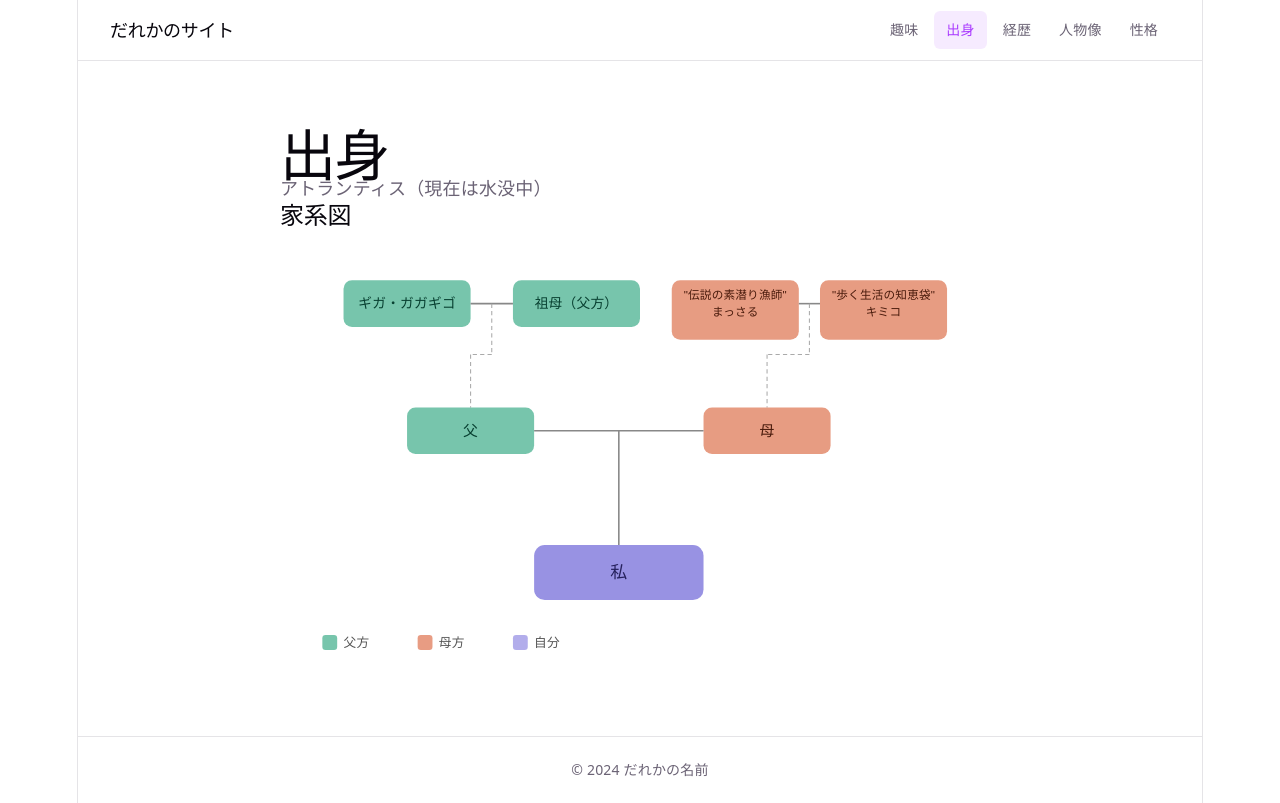
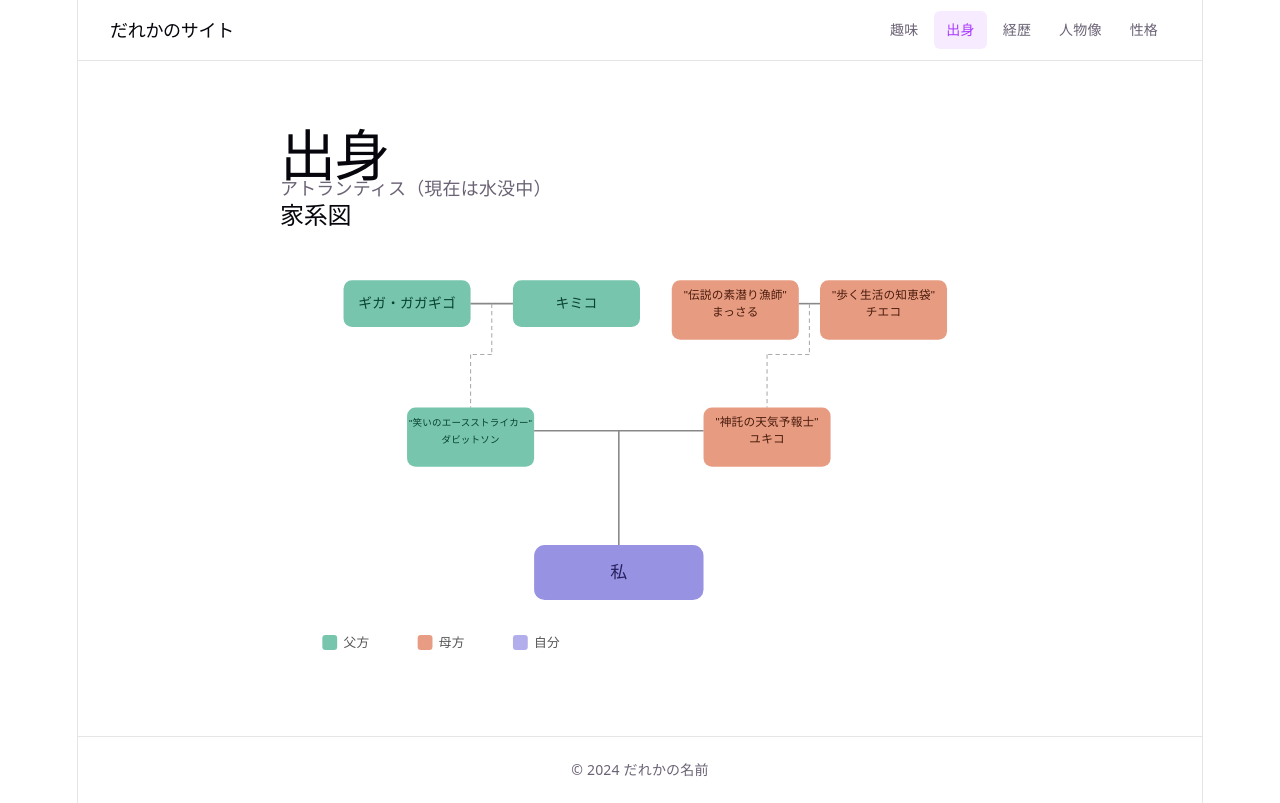
Before and after one commit to riyotaitai/darekanosaito, a React (Vite) app: page /origin in a window 1280 px wide. Built offline with nearby package versions, Linux system fonts and the light colour scheme.

Commit message:
最終変更

```diff
--- a/src/pages/Origin.jsx
+++ b/src/pages/Origin.jsx
@@ -35,7 +35,7 @@ function Origin() {
         {/* ── 祖母（父方） ── */}
         <rect x="220" y="40" width="120" height="44" rx="8" fill="#1D9E75" opacity="0.6" />
         <text x="280" y="62" textAnchor="middle" dominantBaseline="central" fontSize="13" fontWeight="500" fill="#084031">
-          祖母（父方）
+          キミコ
         </text>
 
         {/* ── 祖父（母方） ── */}
@@ -49,7 +49,7 @@ function Origin() {
         <rect x="510" y="40" width="120" height="56" rx="8" fill="#D85A30" opacity="0.6" />
         <text x="570" textAnchor="middle" fontSize="11" fontWeight="500" fill="#4A1B0C">
           <tspan x="570" y="58">"歩く生活の知恵袋"</tspan>
-          <tspan x="570" dy="16">キミコ</tspan>
+          <tspan x="570" dy="16">チエコ</tspan>
         </text>
 
         {/* ── 祖父母間の結婚線 ── */}
@@ -67,15 +67,17 @@ function Origin() {
         <line x1="460" y1="110" x2="460" y2="160" stroke="#aaa" strokeWidth="1" strokeDasharray="4 3" />
 
         {/* ── 父 ── */}
-        <rect x="120" y="160" width="120" height="44" rx="8" fill="#1D9E75" opacity="0.6" />
-        <text x="180" y="182" textAnchor="middle" dominantBaseline="central" fontSize="14" fontWeight="500" fill="#084031">
-          父
+        <rect x="120" y="160" width="120" height="56" rx="8" fill="#1D9E75" opacity="0.6" />
+        <text x="180" textAnchor="middle" fontSize="9" fontWeight="500" fill="#084031">
+          <tspan x="180" y="178">"笑いのエースストライカー"</tspan>
+          <tspan x="180" dy="16">ダビットソン</tspan>
         </text>
 
         {/* ── 母 ── */}
-        <rect x="400" y="160" width="120" height="44" rx="8" fill="#D85A30" opacity="0.6" />
-        <text x="460" y="182" textAnchor="middle" dominantBaseline="central" fontSize="14" fontWeight="500" fill="#4A1B0C">
-          母
+        <rect x="400" y="160" width="120" height="56" rx="8" fill="#D85A30" opacity="0.6" />
+        <text x="460" textAnchor="middle" fontSize="11" fontWeight="500" fill="#4A1B0C">
+          <tspan x="460" y="178">"神託の天気予報士"</tspan>
+          <tspan x="460" dy="16">ユキコ</tspan>
         </text>
 
         {/* ── 父母間の結婚線 ── */}
```
